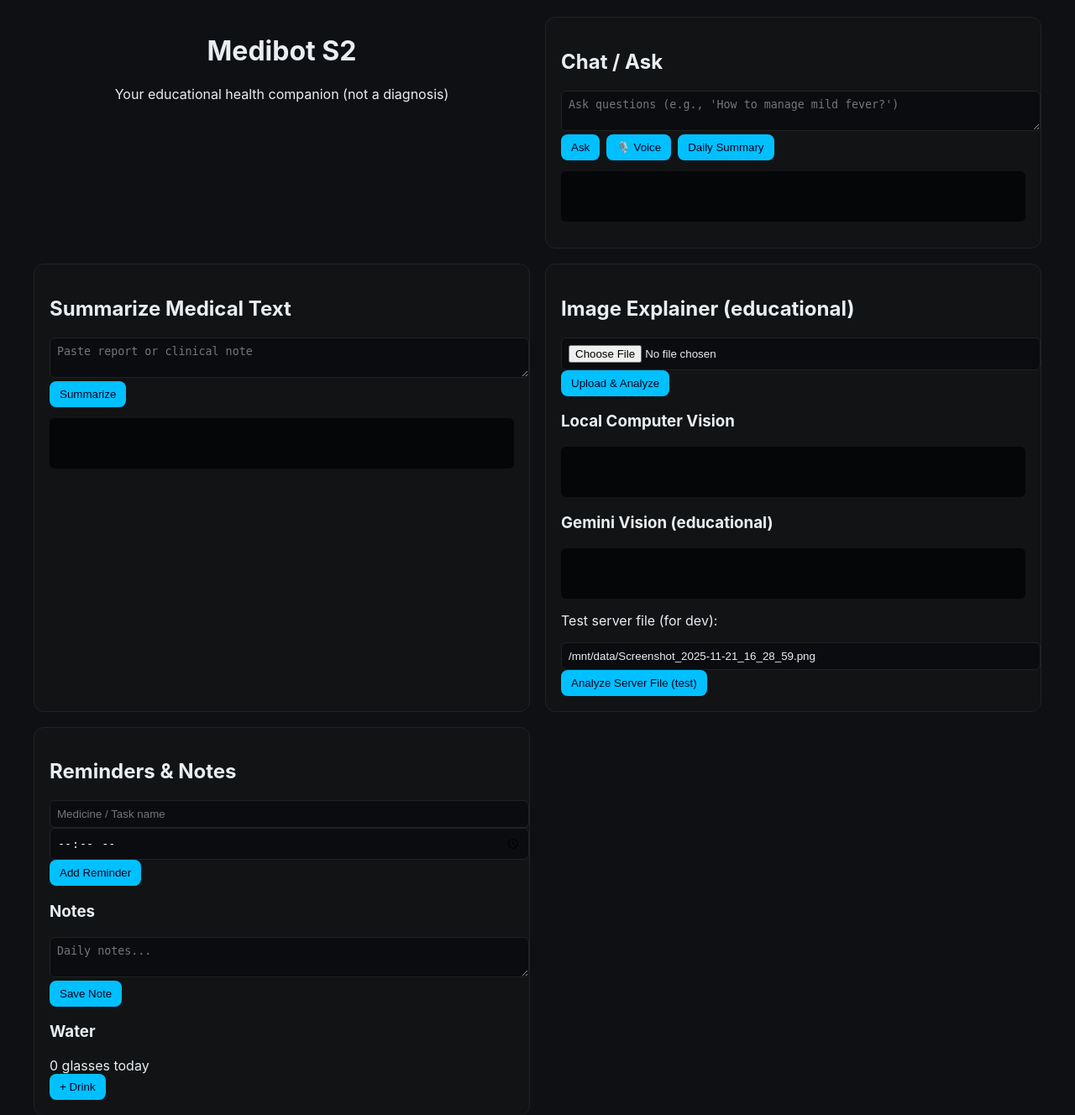
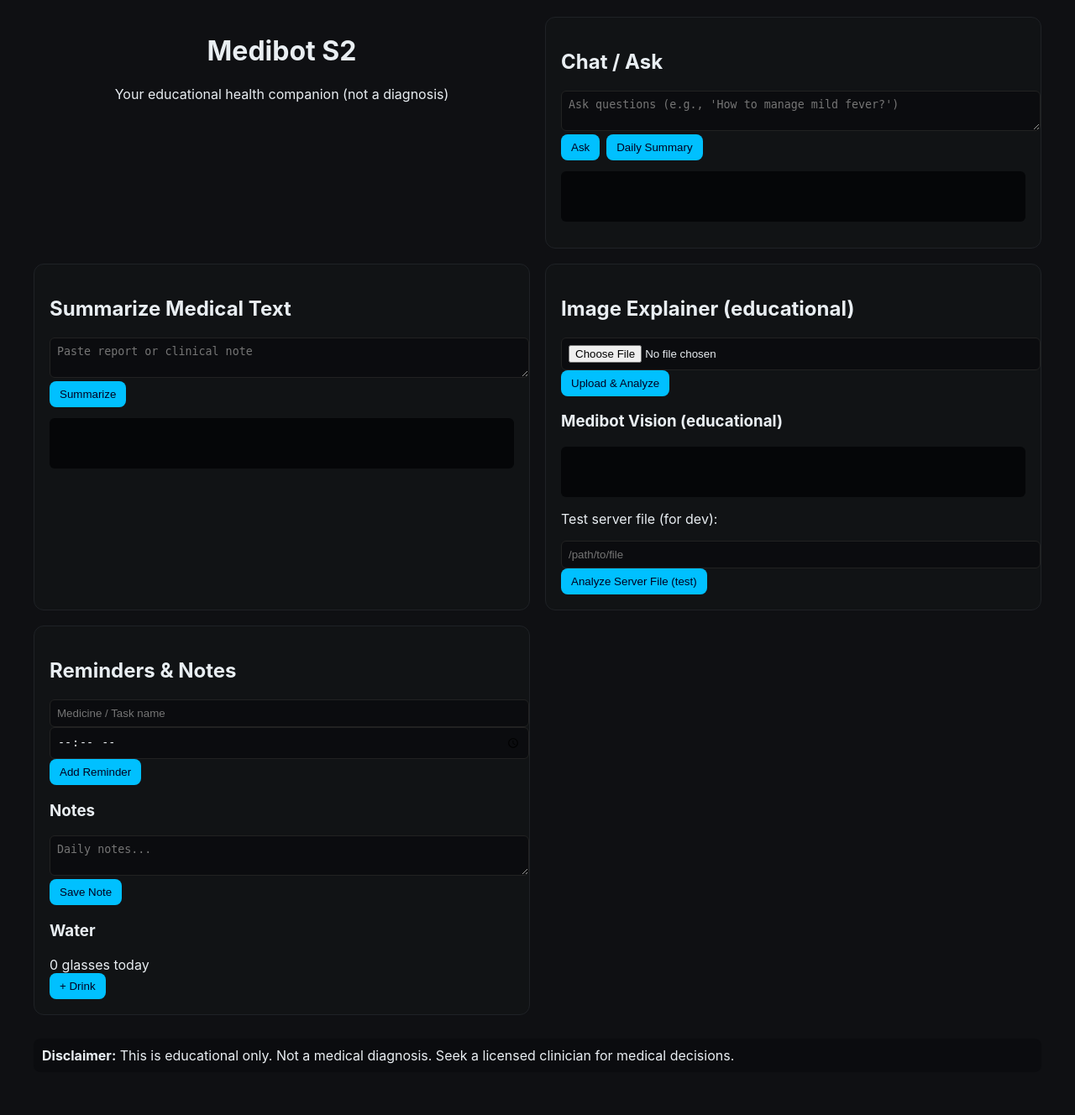
Before and after one commit to s-ajay-2010/Medibot-Web, a Flask app: page / in a window 1280 px wide. Shown: the top 1328 px of the page at 84% size. After the commit the page ends 1267 px from the top, so only its background shows below. Run offline with Flask 2, Linux system fonts and the light colour scheme.

Commit message:
why?????????

```diff
--- a/templates/index.html
+++ b/templates/index.html
@@ -16,7 +16,6 @@
       <textarea id="chatInput" placeholder="Ask questions (e.g., 'How to manage mild fever?')"></textarea>
       <div style="display:flex;gap:8px;">
         <button id="btnChat">Ask</button>
-        <button id="btnVoice">🎙️ Voice</button>
         <button id="btnSummary">Daily Summary</button>
       </div>
       <pre id="chatOut" class="result"></pre>
@@ -34,14 +33,11 @@
       <input type="file" id="imageFile" accept="image/*">
       <button id="btnUpload">Upload & Analyze</button>
 
-      <h3>Local Computer Vision</h3>
-      <pre id="localOut" class="result"></pre>
-
-      <h3>Gemini Vision (educational)</h3>
+      <h3>Medibot Vision (educational)</h3>
       <pre id="geminiOut" class="result"></pre>
 
       <p>Test server file (for dev):</p>
-      <input id="localPath" placeholder="/path/to/file" value="/mnt/data/Screenshot_2025-11-21_16_28_59.png" />
+      <input id="localPath" placeholder="/path/to/file" value="" />
       <button id="btnAnalyzeLocal">Analyze Server File (test)</button>
     </section>
 
```
